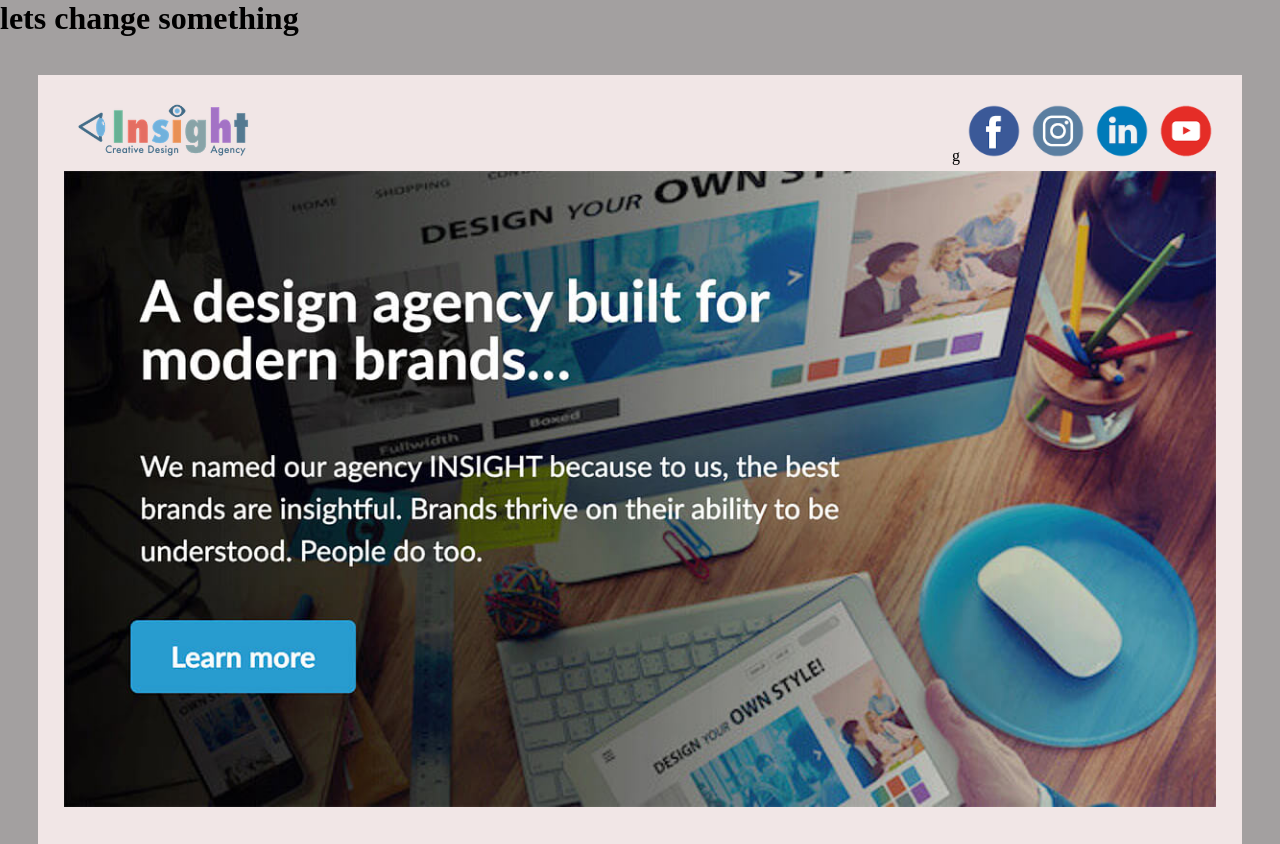
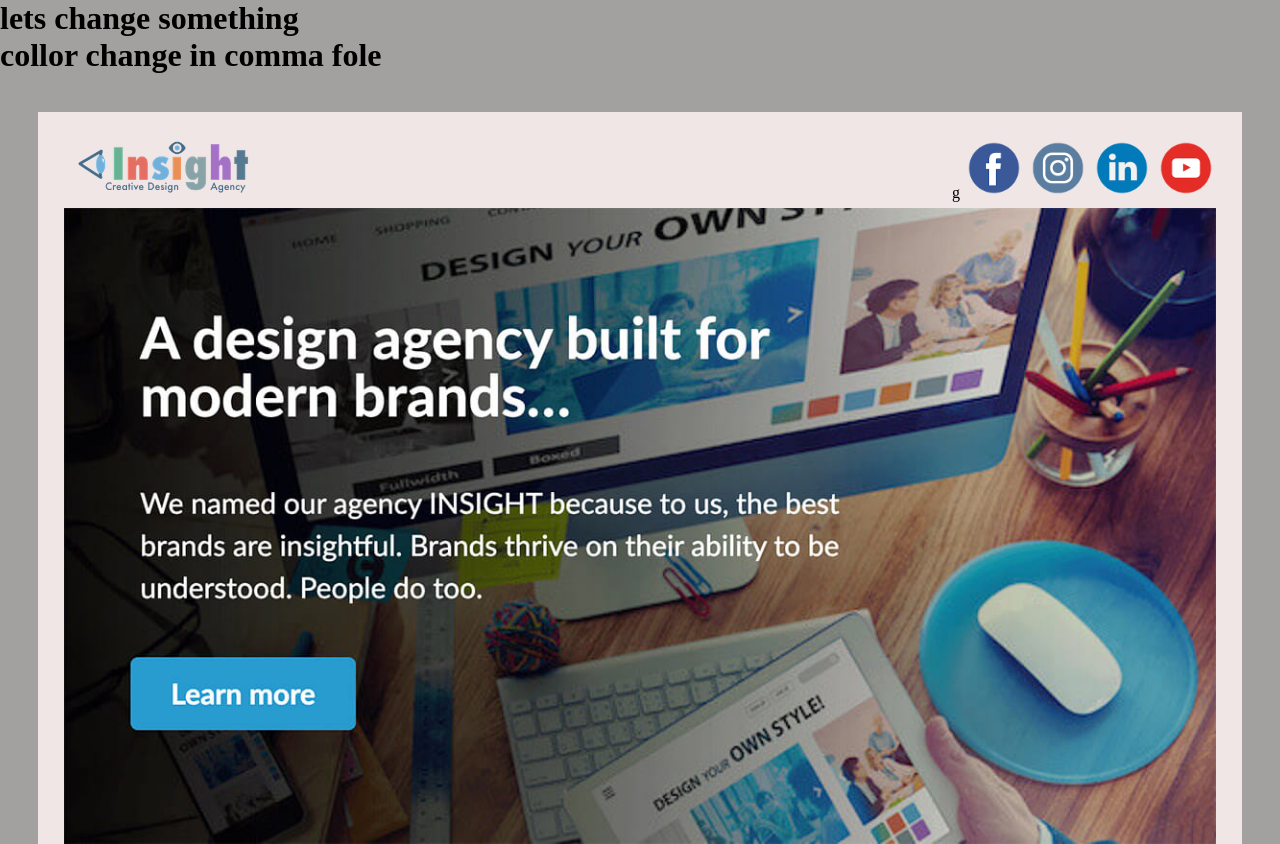
Before and after one commit to uzzal2427/email-template, a plain HTML site: page index.html in a window 1280 px wide. Shown: the top 844 px of the page. Drawn offline with Linux system fonts and the light colour scheme.

Commit message:
'email-template'

```diff
--- a/index.html
+++ b/index.html
@@ -9,6 +9,7 @@
 </head>
 <body>
     <h1>lets change something</h1>
+    <h1>collor change in comma fole</h1>
     <section class="all">
         <header>
             <div class="logo">
```
